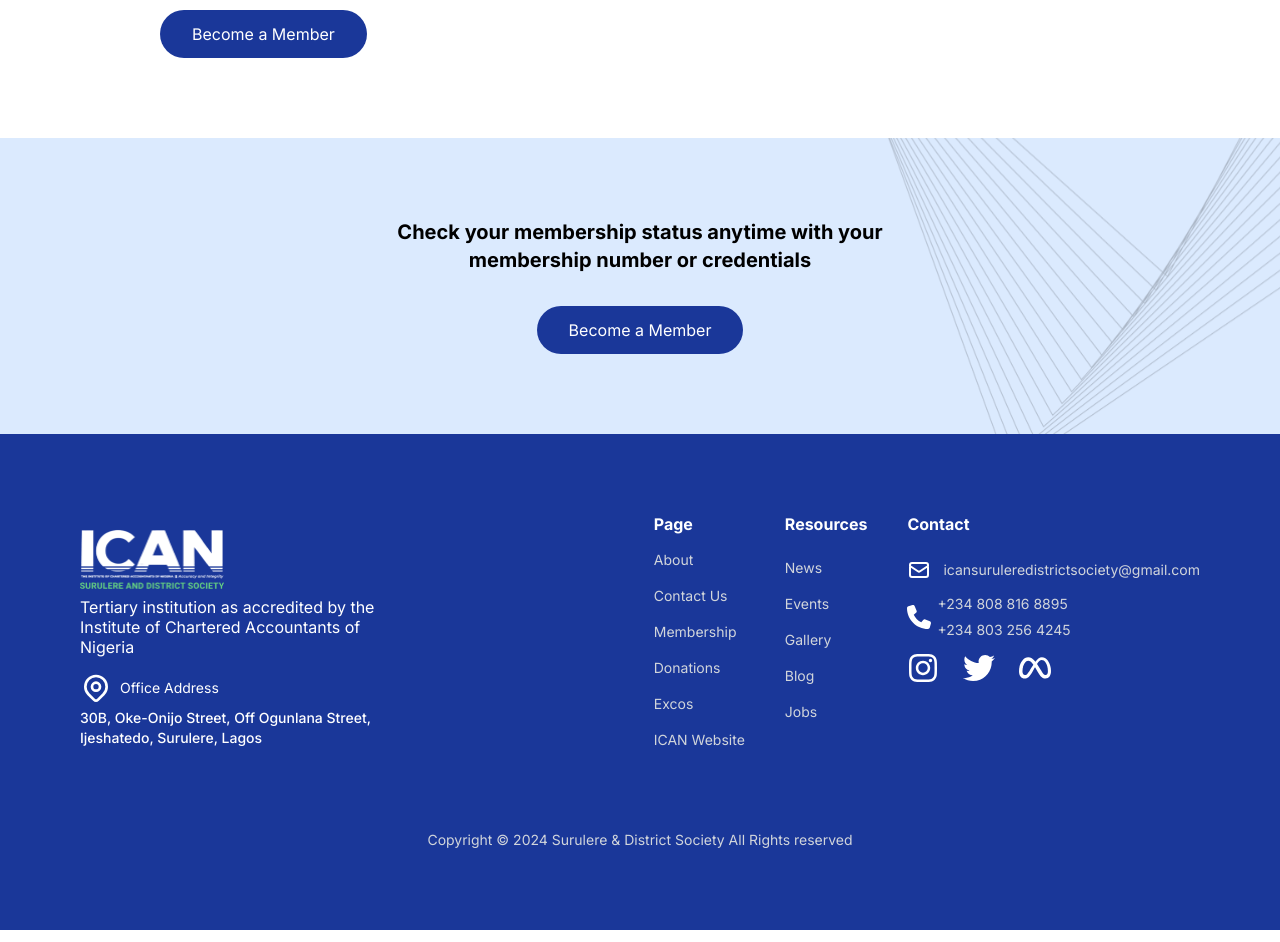
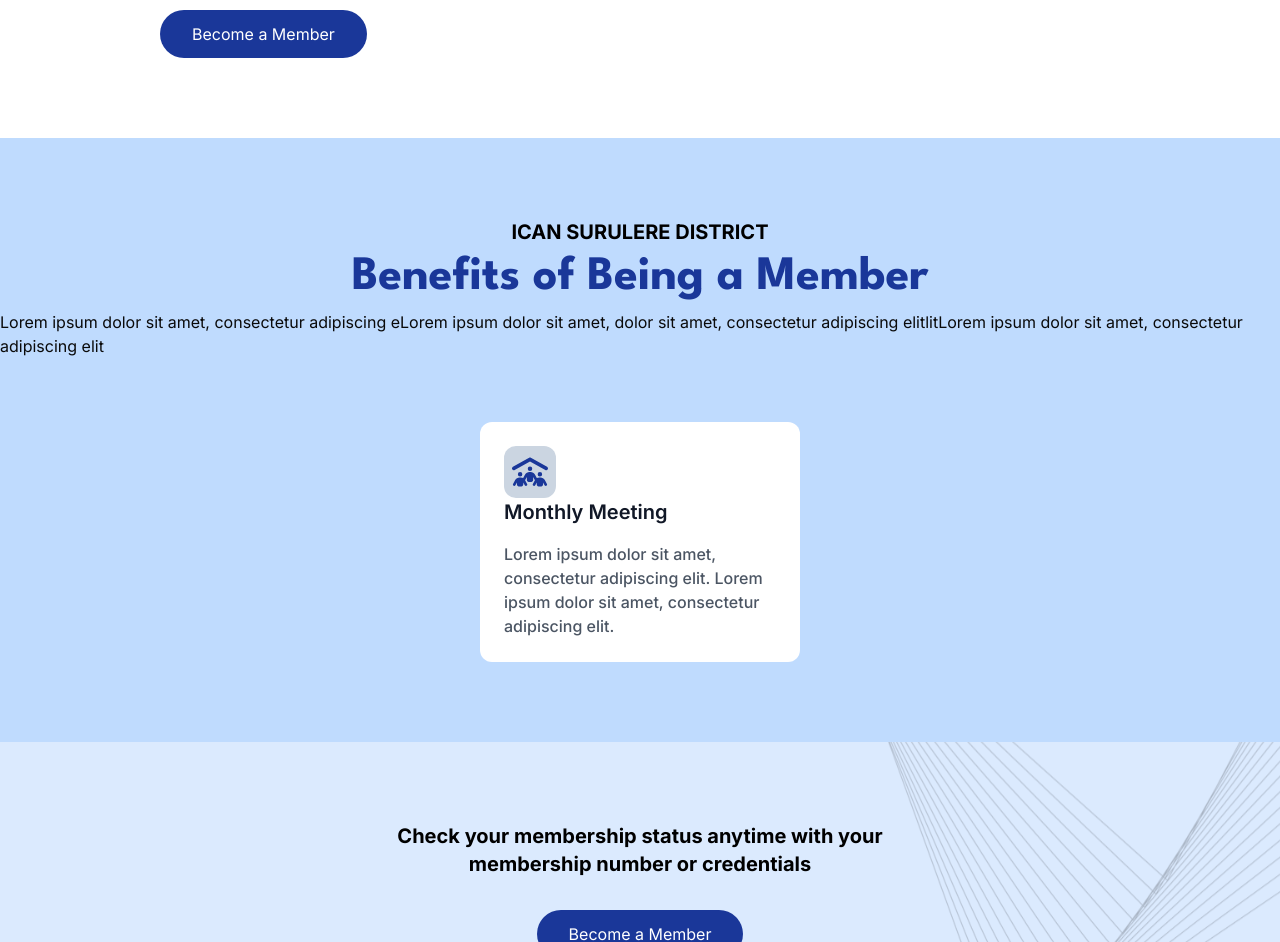
Before and after one commit to Edema-wxd/ican-frontend, a Next.js app: page /membership in a window 1280 px wide. Shown: the part 1620-2562 px from the top of the page. Built offline with nearby package versions, Linux system fonts and the light colour scheme; a web font is replaced by a local one.

Commit message:
Memberships page

```diff
--- a/src/app/membership/page.tsx
+++ b/src/app/membership/page.tsx
@@ -2,6 +2,7 @@ import React from "react";
 import Heroimg from "@/components/Heroimg";
 import Cta from "@/components/Cta";
 import Meminfo from "@/components/Meminfo";
+import Infocard from "@/components/genui/Infocard";
 
 function Membership() {
   return (
@@ -17,6 +18,13 @@ function Membership() {
         </div>
       </Heroimg>
       <Meminfo />
+      <Infocard
+        subtitle={"ICAN SURULERE DISTRICT"}
+        title="Benefits of Being a Member"
+        addtxt={
+          "Lorem ipsum dolor sit amet, consectetur adipiscing eLorem ipsum dolor sit amet, dolor sit amet, consectetur adipiscing elitlitLorem ipsum dolor sit amet, consectetur adipiscing elit"
+        }
+      />
 
       <Cta toggle={false} />
     </>
--- a/src/components/genui/Infocard.jsx
+++ b/src/components/genui/Infocard.jsx
@@ -3,7 +3,7 @@ import { FaPeopleRoof } from "react-icons/fa6";
 import PropTypes from "prop-types";
 import Itemcard from "@/components/genui/Itemcard";
 
-function Infocard({ subtitle, title, data }) {
+function Infocard({ subtitle, title, data, addtxt }) {
   console.log(data);
   return (
     <div className=" w-full py-20 bg-blue-200 flex flex-col items-center justify-center gap-16 ">
@@ -14,6 +14,7 @@ function Infocard({ subtitle, title, data }) {
         <h4 className="text-primary font-mono text-5xl font-bold text-center">
           {title}
         </h4>
+        <p>{addtxt}</p>
       </div>
       <div className="flex flex-row gap-12 items-center justify-center">
         <Itemcard
@@ -31,6 +32,7 @@ function Infocard({ subtitle, title, data }) {
 Infocard.propTypes = {
   title: PropTypes.string.isRequired,
   subtitle: PropTypes.string,
+  addtxt: PropTypes.string,
   data: PropTypes.array,
 };
 Infocard.defaultProp = {
```
